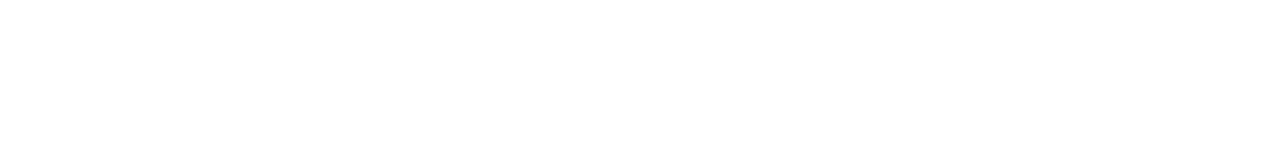
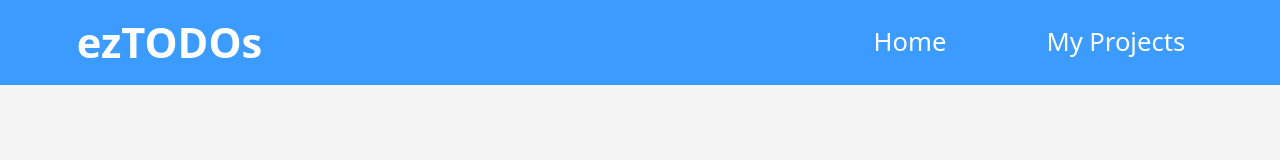
Before and after one commit to rishavvbasnett/Todo-List, a website built with webpack: page src/index.html in a window 1280 px wide. Built offline with nearby package versions, Linux system fonts and the light colour scheme.

Commit message:
Build & style Header

```diff
--- /dev/null
+++ b/src/Home-styles.css
@@ -0,0 +1,3 @@
+body {
+    min-height: 100vh;
+}
--- /dev/null
+++ b/src/home.js
@@ -0,0 +1 @@
+import "./Home-styles.css"
--- a/src/index.html
+++ b/src/index.html
@@ -4,9 +4,15 @@
     <meta charset="UTF-8">
     <meta name="viewport" content="width=device-width, initial-scale=1.0">
     <title>The best of To-do list</title>
-    <link rel="stylesheet" href="./reset.css">
 </head>
 <body>
-
+    <header>
+        <div class="logo">ezTODOs</div>
+        <nav>
+            <button class="home">Home</button>
+            <button class="projects">My Projects</button>
+        </nav>
+    </header>
+    <div id="content"></div>
 </body>
 </html>
--- a/src/index.js
+++ b/src/index.js
@@ -1,5 +1,7 @@
+import { Todo, Project, assign2Projects, allProjects, allTodos } from "./classes.js"
+import "./reset.css"
 import "./styles.css"
-import { Todo, Project, assign2Projects, allProjects, allTodos } from "./classes.js"
+import "./home.js"
 
 const t1 = new Todo("study JS", "practice js", "03/17/2026", "Urgent", true, 0)
 const t2 = new Todo("study HTML", "HTML practice", "03/18/2026", "High", true, 0)
@@ -15,3 +17,4 @@
 
 assign2Projects(allTodos)
 console.log(allProjects)
+console.log()
--- a/src/styles.css
+++ b/src/styles.css
@@ -1,9 +1,56 @@
-body {
-    margin: 0;
-    min-height: 100vh;
+:root {
+    --main-red: 255, 85, 85;
+    --main-blue: 60, 155, 255;
+    --main-bg: 244, 244, 244;
 }
 
-h1 {
-    color: brown;
-    margin: 0;
+body {
+    min-height: 98vh;
+    background-color: rgb(var(--main-bg));
 }
+
+header {
+    padding-left: clamp(1rem, 6vw, 5rem);
+    padding-right: clamp(1rem, 6vw, 6rem);
+
+    background: rgb(var(--main-blue));
+    height: clamp(60px, 8vw, 85px);
+
+    display: flex;
+    justify-content: space-between;
+    align-items: center;
+    gap: 2rem;
+}
+
+header>div {
+    min-height: fit-content;
+    color: rgb(255, 255, 255);
+    font-weight: 700;
+    font-size: clamp(1.3rem, 1rem + 2vw, 2.6rem);
+}
+
+nav{
+    display: flex;
+    align-items: center;
+    justify-content: flex-end;
+    gap: clamp(1rem, 6vw, 4rem);
+
+    color: rgb(255, 255, 255);
+    font-weight: 500;
+    font-size: clamp(1rem, 1rem + 1.03vw, 1.6rem);
+}
+
+nav>button, nav>button:active {
+    all: unset;
+    padding: 0.4rem 1rem;
+    border: 2px solid transparent;
+    border-radius: 16px;
+}
+
+nav>button:hover {
+    border: 2px solid white;
+}
+
+nav>button:active {
+    transform: scale(0.99);
+}
```
